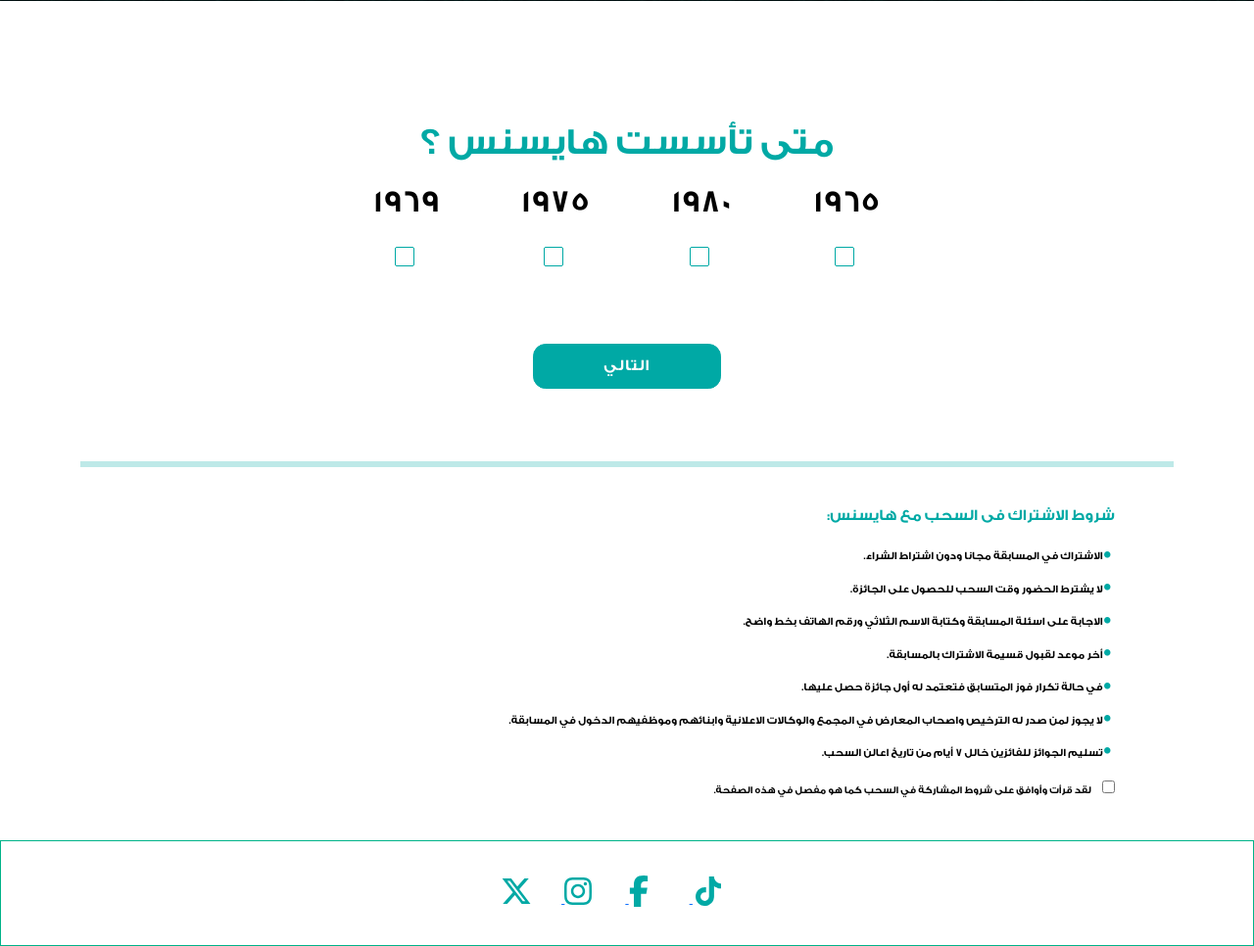
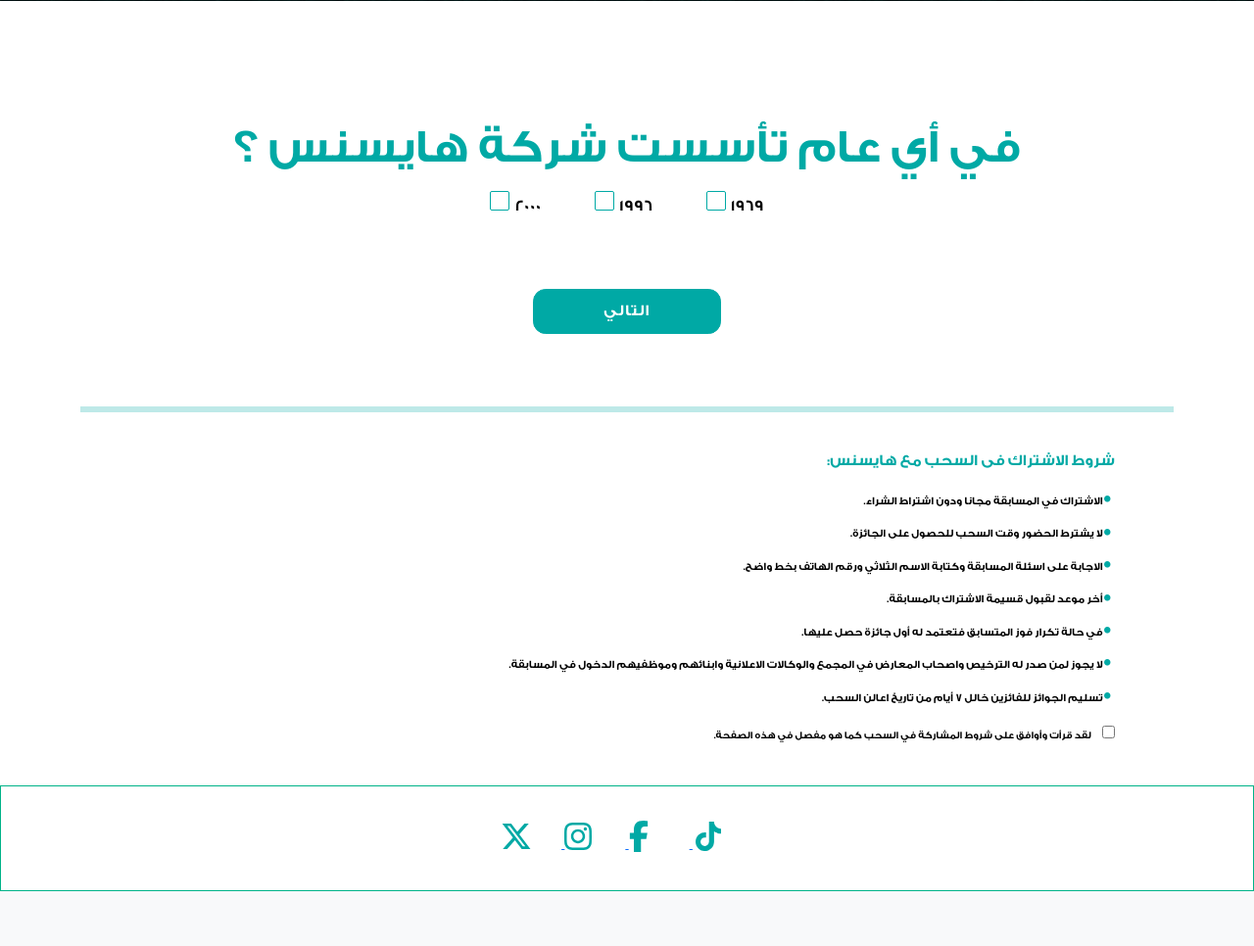
Before and after one commit to mohamedabdallah20/hisense-liveeuro, a PHP site: page /index-en.html in a window 1280 px wide. Shown: the part 797-1763 px from the top of the page at 98% size. After the commit the page ends 1707 px from the top, so only its background shows below. Run offline with PHP 8.4, Linux system fonts and the light colour scheme; some libraries are stand-ins or nearby versions.

Commit message:
multi-questions!

```diff
--- a/assets/css/style.css
+++ b/assets/css/style.css
@@ -96,7 +96,7 @@ main{
 .question{
 
     padding: 0.5vw 1vw;
-    font-size: 3vw;
+    font-size: 3em;
     font-weight: 1000;
     margin-top: 15px;
     color: #00a9a5;
@@ -114,7 +114,7 @@ main{
     }
     .question{
         padding: 0.5vw 1vw;
-        font-size: 5vw;
+        font-size: 1.5em;
         font-weight: 1000;
         color: #00a9a5;
     }
@@ -141,9 +141,9 @@ main{
     flex-direction: row;
     /* font-size: 0.8rem; */
     margin: 0 auto;
-    font-size: 2rem;
+    font-size: 1em;
     gap: 10%;
-    font-family: 'Hisens-ar';
+    /* font-family: 'Hisens-ar'; */
 }
 .answer label{
     font-weight: 600;
--- a/index-en.html
+++ b/index-en.html
@@ -45,41 +45,34 @@
                     <div id="Question-en">
                         <div class="row text-center">
                             <div>
-                                <h3 class="congratulations text-center" style="color: #00a9a5;">
-                                    When was Hisense established?
+                                <h3 class="congratulations text-center" style="color: #00a9a5;" id="questionEN">
+                                    <!-- When was Hisense established? -->
                                 </h3>
                             </div>
                             <!-- <label for="answer" class="form-label">Name <span class="asteric">*</span></label> -->
                             <!-- <input required type="text" class="form-control" name="name" id="name"> -->
-                            <div class="d-flex mb-3 col-lg-6 col-sm-12 answer text-center english-radio-buttons">
-                                <div class="felx-wrap">
-                                    <input type="radio" id="answer65" name="answer" value="1965" required
-                                        onclick="disableOtherRadios('answer65')">
-                                    <label class="form-label" for="answer65" style="font-family: 'Hisens-en';">
+                            <div class="d-flex mb-3 col-lg-6 col-sm-12 answer text-center english-radio-buttons felx-wrap">
+                                <!-- <div>
+                                    <input type="radio" id="answerEN1" name="answer" value="1965" required
+                                        onclick="disableOtherRadiosEN('answerEN1')">
+                                    <label class="form-label" for="answerEN1" style="font-family: 'Hisens-en';">
                                         1965
                                     </label>
                                 </div>
                                 <div>
-                                    <input type="radio" id="answer80" name="answer" value="1980" required
-                                        onclick="disableOtherRadios('answer80')">
-                                    <label class="form-label" for="answer80" style="font-family: 'Hisens-en';">
+                                    <input type="radio" id="answerEN2" name="answer" value="1980" required
+                                        onclick="disableOtherRadiosEN('answerEN2')">
+                                    <label class="form-label" for="answerEN2" style="font-family: 'Hisens-en';">
                                         1980
                                     </label>
                                 </div>
                                 <div>
-                                    <input type="radio" id="answer75" name="answer" value="1975" required
-                                        onclick="disableOtherRadios('answer75')">
-                                    <label class="form-label" for="answer75" style="font-family: 'Hisens-en';">
-                                        1975
-                                    </label>
-                                </div>
-                                <div>
-                                    <input type="radio" id="answer69" name="answer" value="1969" required
-                                        onclick="disableOtherRadios('answer69')">
-                                    <label class="form-label" for="answer69" style="font-family: 'Hisens-en';">
+                                    <input type="radio" id="answerEN3" name="answer" value="1969" required
+                                        onclick="disableOtherRadiosEN('answerEN3')">
+                                    <label class="form-label" for="answerEN3" style="font-family: 'Hisens-en';">
                                         1969
                                     </label>
-                                </div>
+                                </div> -->
                             </div>
                             <div class="text-center my-5">
                                 <button type="button" id="nextButtonEN" onclick="showNextQuestionsEN()"
@@ -197,33 +190,28 @@
                     <div id="Question-ar">
                         <div class="row text-center">
                             <div>
-                                <h3 class="question text-center ">
-                                    متى تأسست هايسنس ؟
+                                <h3 class="question text-center " id="questionAR">
+                                    <!-- متى تأسست هايسنس ؟ -->
                                 </h3>
                             </div>
                             <!-- <label for="answer" class="form-label">Name <span class="asteric">*</span></label> -->
                             <!-- <input required type="text" class="form-control" name="name" id="name"> -->
-                            <div class="d-flex mb-3 col-lg-6 col-sm-12 answer text-center arabic-radio-buttons">
-                                <div class="felx-wrap">
-                                    <label class="form-label" for="answerAR_1965">1965</label>
-                                    <input type="radio" id="answerAR_1965" name="answer" value="1965" required
-                                        onclick="disableOtherRadiosAR('answerAR_1965')">
+                            <div class="d-flex mb-3 col-lg-6 col-sm-12 answer text-center arabic-radio-buttons felx-wrap">
+                                <!-- <div >
+                                    <label class="form-label" for="answerAR1">1965</label>
+                                    <input type="radio" id="answerAR1" name="answer" value="1965" required
+                                        onclick="disableOtherRadiosAR('answerAR1')">
                                 </div>
                                 <div>
-                                    <label class="form-label" for="answerAR_1980">1980</label>
-                                    <input type="radio" id="answerAR_1980" name="answer" value="1980" required
-                                        onclick="disableOtherRadiosAR('answerAR_1980')">
+                                    <label class="form-label" for="answerAR2">1980</label>
+                                    <input type="radio" id="answerAR2" name="answer" value="1980" required
+                                        onclick="disableOtherRadiosAR('answerAR2')">
                                 </div>
                                 <div>
-                                    <label class="form-label" for="answerAR_1975">1975</label>
-                                    <input type="radio" id="answerAR_1975" name="answer" value="1975" required
-                                        onclick="disableOtherRadiosAR('answerAR_1975')">
-                                </div>
-                                <div>
-                                    <label class="form-label" for="answerAR_1969">1969</label>
-                                    <input type="radio" id="answerAR_1969" name="answer" value="1969" required
-                                        onclick="disableOtherRadiosAR('answerAR_1969')">
-                                </div>
+                                    <label class="form-label" for="answerAR3">1969</label>
+                                    <input type="radio" id="answerAR3" name="answer" value="1969" required
+                                        onclick="disableOtherRadiosAR('answerAR3')">
+                                </div> -->
                             </div>
 
                             <div class="text-center my-5">
@@ -361,41 +349,214 @@
 
     <script>
 
+        const Questions = [
+            {
+                id: "1",
+                ar: {
+                    question: "في أي عام تأسست شركة هايسنس ؟",
+                    correct:"1969",
+                    options: ["1969", "1996","2000"],
+
+                }, en: {
+                    question: "In which Year has Hisense established?",
+                    correct:"1969",
+                    options: ["1969", "1996","2000"],
+                }
+            },
+            {
+                id: "2",
+                ar: {
+                    question: "لكم عام تم رعاية بطولة اروروبا من هايسنس ؟",
+                    correct:"3 أعوام",
+                    options: ["عامين", "3 أعوام","عام واحد"],
+
+                }, en: {
+                    question: "How many times have Hisense sponsored EUFA?",
+                    correct:"3 times",
+                    options: ["2 times", "3 times","1 time"],
+                }
+            },
+            {
+                id: "3",
+                ar: {
+                    question: "ما أكبر حجم لشاشة u7 من هايسنس ؟",
+                    correct:"100 انش",
+                    options: ["100 انش", "85 انش","65 انش"],
+
+                }, en: {
+                    question: "What’s the biggest inch screen for U7 Hisense TV?",
+                    correct:"100 inch",
+                    options: ["65 inch", "85 inch","100 inch"],
+                }
+            },
+            {
+                id: "4",
+                ar: {
+                    question: "ما هي التقنية التي تعتمد عليها Hisense Laser Tv: ؟",
+                    correct:"ضوء الليزر ثلاثي الألوان",
+                    options: ["ضوء الليزر ثلاثي الألوان", "ضوء الليزر ثنائي الألوان","ضوء الليزر أحادي اللون"],
+
+                }, en: {
+                    question: "What’s TRICHROM technology in Laser TV indicates?",
+                    correct:"The RGP triple colour laser light",
+                    options: ["The RGP triple colour laser light", "The RGP Double colour Laser light","The RGP Primary colour Laser Light"],
+                }
+            },
+            {
+                id: "5",
+                ar: {
+                    question: "ما هو التطبيق الذي تستطيع تشغيل غسالة هايسنس 5s series عن بعد:",
+                    correct:"Connect life",
+                    options: ["VIDAA", "Connect life","Hisense Care hub"],
+
+                }, en: {
+                    question: "What’s the application to remotely control Hisense 5S WM?",
+                    correct:"Connect life",
+                    options: ["Hisense Care Hub", "Connect life","VIDAA"],
+                }
+            },
+        ]
+        questionIndex = 0;
+        questionsTotals = 5;
+
+        // console.log(questionId);
+        function shuffleArray(array) {
+            for (let i = array.length - 1; i > 0; i--) {
+                const j = Math.floor(Math.random() * (i + 1));
+                [array[i], array[j]] = [array[j], array[i]];
+            }
+            return array;
+        }
+
+        // Create an array containing numbers from 0 to 17
+        const numbersArray = Array.from({ length: questionsTotals }, (_, index) => index);
+
+        // Shuffle the array randomly
+        const qustionsIds = shuffleArray(numbersArray);
+
+        // console.log(qustionsIds);
         function checkStoredRadioButton() {
-            // Check if a value is stored in localStorage
-            var selectedId = localStorage.getItem('selectedRadioButton');
 
-            // If a value is stored, disable other radio buttons
-            if (selectedId) {
-                disableOtherRadios(selectedId);
-                var selectedRadio = document.getElementById(selectedId);
-                if (selectedRadio) {
-                    selectedRadio.checked = true;
-                }
+            // var selectedId = localStorage.getItem('selectedRadioButton');
+
+            // if (selectedId) {
+            //     disableOtherRadiosEN(selectedId);
+            //     var selectedRadio = document.getElementById(selectedId);
+            //     if (selectedRadio) {
+            //         selectedRadio.checked = true;
+            //     }
+            // }
+        }
+        function checkStoredRadioButtonAR() {
+
+            // var selectedId = localStorage.getItem('selectedRadioButtonAR');
+
+            // if (selectedId) {
+            //     disableOtherRadiosAR(selectedId);
+            //     var selectedRadio = document.getElementById(selectedId);
+            //     if (selectedRadio) {
+            //         selectedRadio.checked = true;
+            //     }
+            // }
+        }
+        function answersAndLabelsAR(answerId,answer,iscorrect) {
+            const container = document.createElement('div');
+            const input = document.createElement('input');
+            input.type = 'radio';
+            input.id = answerId;
+            input.name = 'answer';
+            input.value = answer;
+            input.required = true;
+            input.setAttribute('data-iscorrect', iscorrect);
+            input.onclick = function() {
+                disableOtherRadiosAR(answerId);
+            };
+
+            const label = document.createElement('label');
+            label.htmlFor = answerId;
+            label.className = 'form-label';
+            label.style.fontFamily = 'Hisens-ar  !important';
+            label.textContent = answer;
+
+            container.appendChild(label);
+            container.appendChild(input);
+
+            return container;
+        }
+        function loadquestionsAndAnswersAR(questionId) {
+            const question = Questions[questionId].ar.question;
+            const questionContainer = document.getElementById('questionAR');
+            questionContainer.innerHTML = question;
+            const answers = Questions[questionId].ar.options;
+            const correctAnswer = Questions[questionId].ar.correct;
+
+            const answersContainer = document.querySelector('.arabic-radio-buttons');
+            answersContainer.innerHTML = "";
+
+
+            for (let i = 0; i < answers.length; i++) {
+                // answers.push(answersAndLabelsAR('answerAR' + i+1,answers[i]));
+                const answerId = 'answerAR' + (i + 1);
+                const answerElement = answersAndLabelsAR(answerId, answers[i], answers[i] === correctAnswer);
+                answersContainer.appendChild(answerElement);
             }
         }
-        function checkStoredRadioButtonAR() {
-            // Check if a value is stored in localStorage
-            var selectedId = localStorage.getItem('selectedRadioButtonAR');
+        document.addEventListener('DOMContentLoaded', loadquestionsAndAnswersAR(qustionsIds[0]));
+        function answersAndLabelsEN(answerId,answer,iscorrect) {
+            const container = document.createElement('div');
+            const input = document.createElement('input');
+            input.type = 'radio';
+            input.id = answerId;
+            input.name = 'answer';
+            input.value = answer;
+            input.required = true;
+            input.setAttribute('data-iscorrect', iscorrect);
 
-            // If a value is stored, disable other radio buttons
-            if (selectedId) {
-                disableOtherRadiosAR(selectedId);
-                var selectedRadio = document.getElementById(selectedId);
-                if (selectedRadio) {
-                    selectedRadio.checked = true;
-                }
+            input.onclick = function() {
+                disableOtherRadiosEN(answerId);
+            };
+
+            const label = document.createElement('label');
+            label.htmlFor = answerId;
+            label.className = 'form-label';
+            label.style.fontFamily = 'Hisens-en !important';
+            label.textContent = answer;
+
+            container.appendChild(input);
+            container.appendChild(label);
+
+            return container;
+        }
+        function loadquestionsAndAnswersEN(questionId) {
+            const question = Questions[questionId].en.question;
+            const questionContainer = document.getElementById('questionEN');
+            questionContainer.innerHTML = question;
+            const answers = Questions[questionId].en.options;
+            const correctAnswer = Questions[questionId].en.correct;
+
+
+            const answersContainer = document.querySelector('.english-radio-buttons');
+            answersContainer.innerHTML = "";
+
+
+            for (let i = 0; i < answers.length; i++) {
+                // answers.push(answersAndLabelsAR('answerAR' + i+1,answers[i]));
+                const answerId = 'answerEN' + (i + 1);
+                const answerElement = answersAndLabelsEN(answerId, answers[i],answers[i] === correctAnswer);
+                answersContainer.appendChild(answerElement);
             }
         }
+        document.addEventListener('DOMContentLoaded', loadquestionsAndAnswersEN(qustionsIds[0]));
 
         document.addEventListener('DOMContentLoaded', checkStoredRadioButton);
         document.addEventListener('DOMContentLoaded', checkStoredRadioButtonAR);
-        function disableOtherRadios(selectedId) {
+        function disableOtherRadiosEN(selectedId) {
 
-            localStorage.setItem('selectedRadioButton', selectedId);
+            // localStorage.setItem('selectedRadioButton', selectedId);
             // Get all radio buttons
             var radios = document.querySelectorAll('.english-radio-buttons input[type="radio"]');
-            if (selectedId !== 'answer69') {
+
+            if (document.getElementById(selectedId).getAttribute('data-iscorrect') !== 'true') {
                 var label = document.querySelector('label[for="' + selectedId + '"]');
                 label.classList.add('wrong-answer');
             }
@@ -405,7 +566,7 @@
                 if (radio.id !== selectedId) {
                     radio.disabled = true;
                 }
-                if (radio.id === 'answer69') {
+                if (radio.getAttribute('data-iscorrect') === 'true') {
                     // Get the corresponding label
                     var label = document.querySelector('label[for="' + radio.id + '"]');
                     // Check if the selected radio button is the correct answer
@@ -418,13 +579,21 @@
                     // }
                 }
             });
+            setTimeout(function () {
+                if (document.getElementById(selectedId).getAttribute('data-iscorrect') !== 'true') {
+                    questionIndex=(questionIndex + 1)%questionsTotals;
+                    loadquestionsAndAnswersEN(qustionsIds[questionIndex]);
+                    loadquestionsAndAnswersAR(qustionsIds[questionIndex]);
+                    return;
+                }
+            },500)
         }
         function disableOtherRadiosAR(selectedId) {
-            localStorage.setItem('selectedRadioButtonAR', selectedId);
+            // localStorage.setItem('selectedRadioButtonAR', selectedId);
 
             // Get all radio buttons
             var radios = document.querySelectorAll('.arabic-radio-buttons input[type="radio"]');
-            if (selectedId !== 'answerAR_1969') {
+            if (document.getElementById(selectedId).getAttribute('data-iscorrect') !== 'true') {
                 var label = document.querySelector('label[for="' + selectedId + '"]');
                 label.classList.add('wrong-answer');
             }
@@ -434,7 +603,7 @@
                 if (radio.id !== selectedId) {
                     radio.disabled = true;
                 }
-                if (radio.id === 'answerAR_1969') {
+                if (radio.getAttribute('data-iscorrect') === 'true') {
                     // Get the corresponding label
                     var label = document.querySelector('label[for="' + radio.id + '"]');
                     // Check if the selected radio button is the correct answer
@@ -447,6 +616,14 @@
                     // }
                 }
             });
+            setTimeout(function() {
+                if (document.getElementById(selectedId).getAttribute('data-iscorrect') !== 'true') {
+                    questionIndex=(questionIndex + 1)%questionsTotals;
+                    loadquestionsAndAnswersAR(qustionsIds[questionIndex]);
+                    loadquestionsAndAnswersEN(qustionsIds[questionIndex]);
+                    return;
+                }
+            }, 500);
         }
         function getFileData(myFile) {
             var file = myFile.files[0];
--- a/thank-you-ar.html
+++ b/thank-you-ar.html
@@ -43,7 +43,7 @@
     <!-- Feature image -->
 
     <div class="featured-image">
-        <img class="feature-image-thank-you" src="assets/images/new-Feature-image-home-en.png" />
+        <img class="feature-image-thank-you" src="assets/images/new-Feature-image-home-ar.png" />
     </div>
 
     <!-- END Feature image -->
```
Also changed, not shown: assets/images/new-Feature-image-home-en0.png (deleted).
